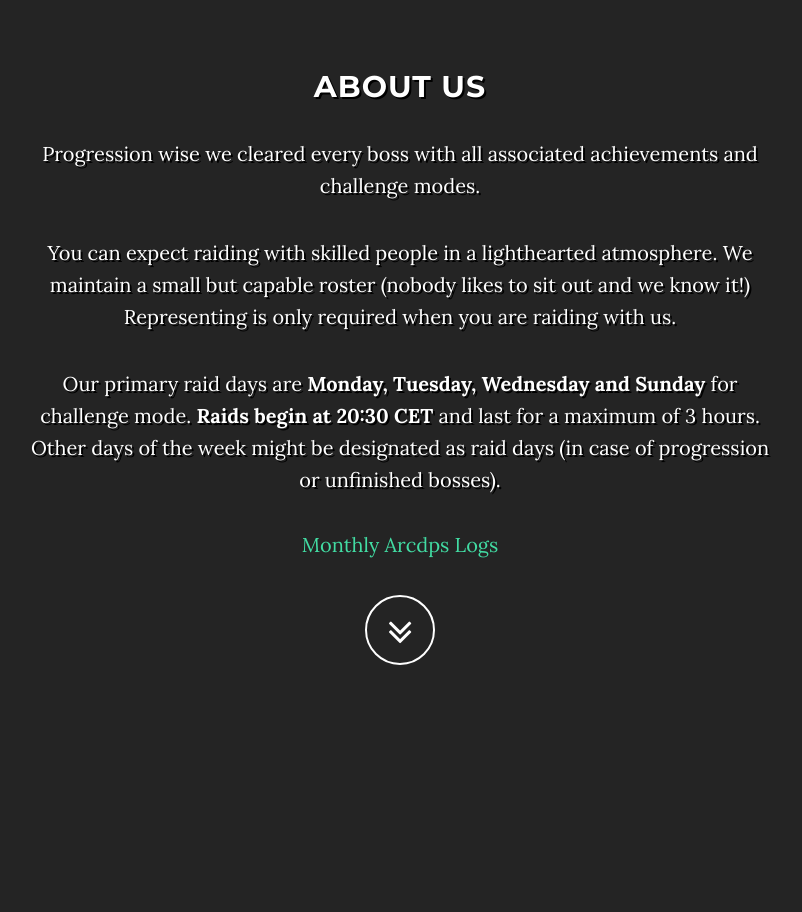
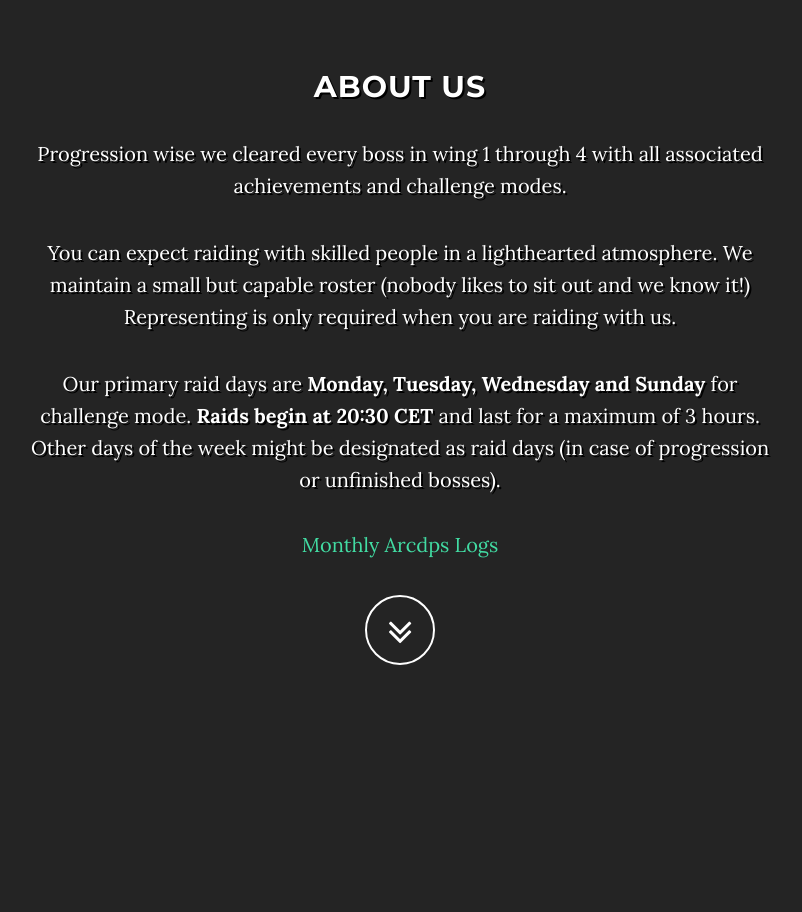
Before and after one commit to YouRaffYouRuse/YouRaffYouRuse.github.io, a website: page index.html in a window 1280 px wide. Shown: the part 980-1892 px from the top of the page, without its empty margins (240-1042 px from the left). Drawn offline with nearby package versions, Linux system fonts and the light colour scheme; some packages are replaced by stand-ins of ours.

Commit message:
Update index.html

```diff
--- a/index.html
+++ b/index.html
@@ -94,7 +94,7 @@
         <div class="row">
             <div class="col-lg-8 col-lg-offset-2">
                 <h2>About Us</h2>
-				<p>Progression wise we cleared every boss with all associated achievements and challenge modes.</p>
+				<p>Progression wise we cleared every boss in wing 1 through 4  with all associated achievements and challenge modes.</p>
                 <p>You can expect raiding with skilled people in a lighthearted atmosphere. We maintain a small but capable roster (nobody likes to sit out and we know it!) Representing is only required when you are raiding with us.  </p>
                 <p>Our primary raid days are <b>Monday, Tuesday, Wednesday and Sunday</b> for challenge mode. <b>Raids begin at 20:30 CET</b> and last for a maximum of 3 hours. Other days of the week might be designated as raid days (in case of progression or unfinished bosses).</p>
 				<a href="https://youraffyouruse.github.io/raidlogs/">Monthly Arcdps Logs</a>
```
